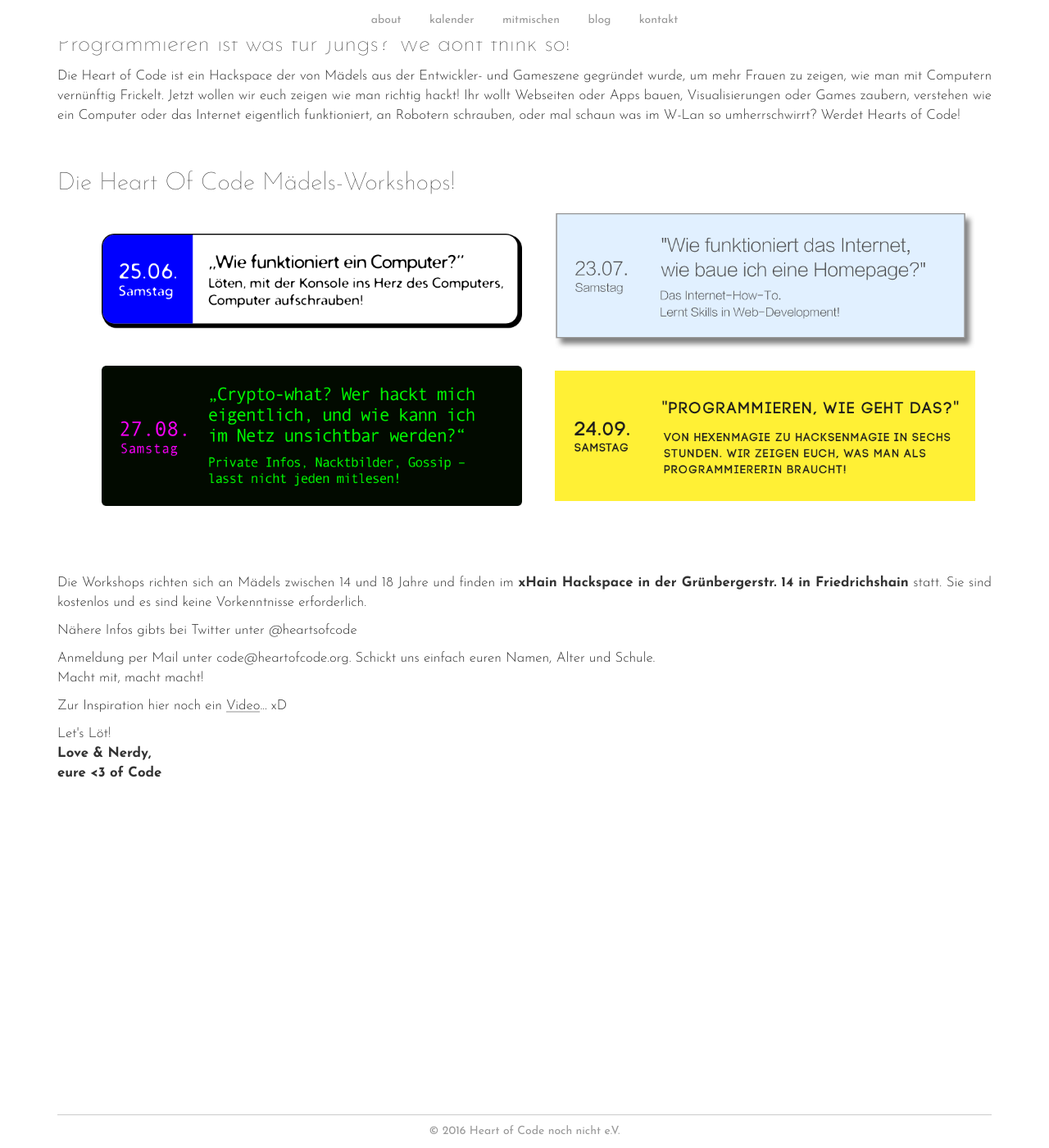
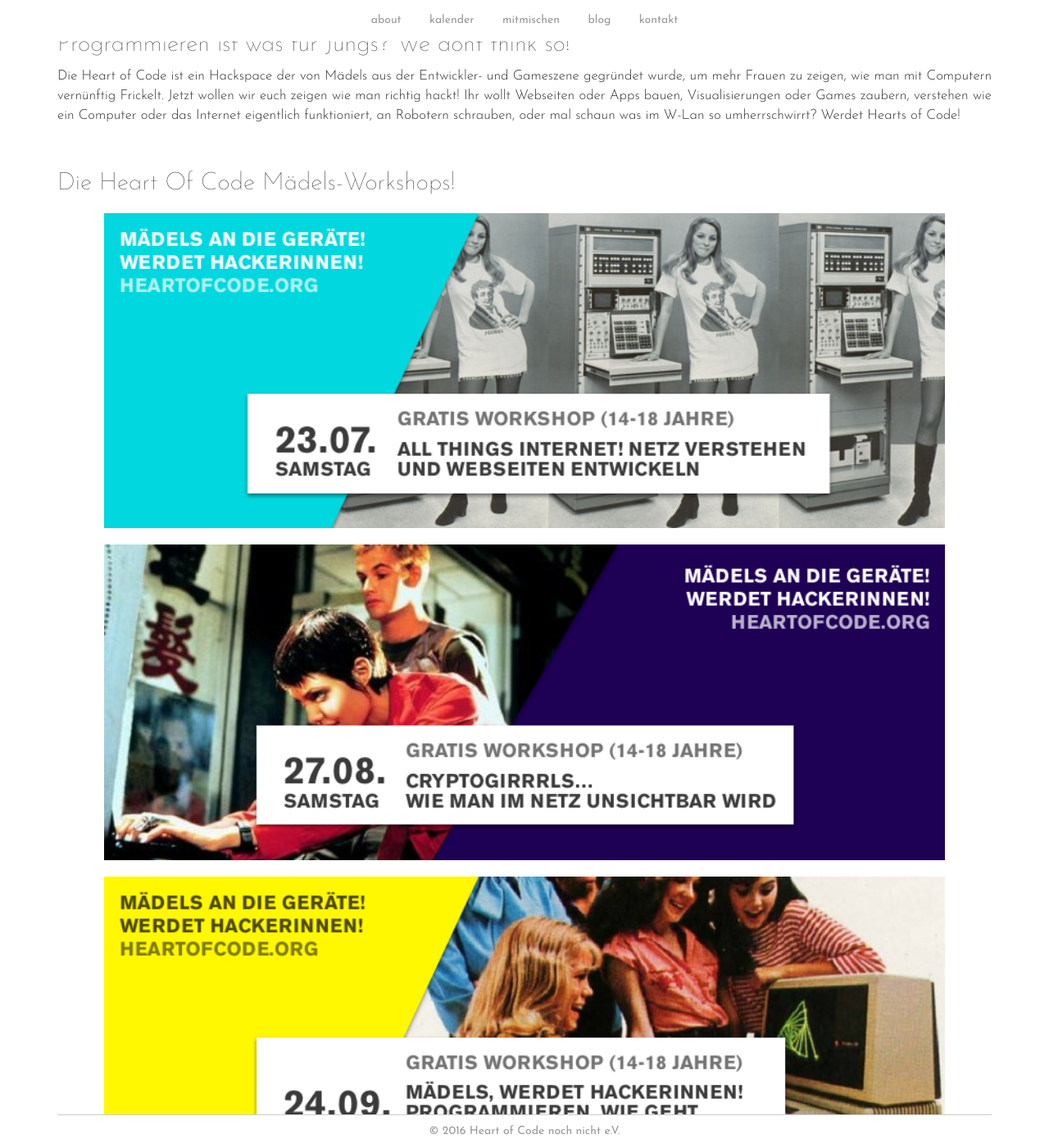
Before and after one commit to heartsofcode/heartofcode, a Jekyll site: the page built from hacksenzimmer/index.html, in a window 1280 px wide and 1400 px high, scrolled down 948 px. Shown: the whole window at 82% size. Built offline with Jekyll 4.4.1, drawn with Linux system fonts in a browser that asks for light colours; some web fonts are replaced; some of the changed text lies outside the part shown.

Commit message:
update hacksenzimmer banner

```diff
--- a/assets/themes/bootstrap/css/style.css
+++ b/assets/themes/bootstrap/css/style.css
@@ -93,10 +93,15 @@ h2, h3, h4, h5 {
 
 /*images*/
 .workshop-block{
-  width: 45%;
-  margin-left: 3%;
+  width: 90%;
   margin-top: 10px;
   margin-bottom:10px;
+}
+
+.add-startpage{
+  width: 50%;
+  margin-top: 10px;
+  margin-bottom: 50px;
 }
 
 /*blog*/
--- a/hacksenzimmer/index.html
+++ b/hacksenzimmer/index.html
@@ -16,14 +16,14 @@ Jetzt wollen wir euch zeigen wie man richtig hackt! Ihr wollt Webseiten oder App
 <br>
 <h2>Die Heart Of Code Mädels-Workshops!</h2>
 
-  <img class="workshop-block" src="/img/hacksenzimmer/workshop-01.png" alt="Computerwerbung aus den 80ern mit Mädchen.">
-  <img class="workshop-block" src="/img/hacksenzimmer/workshop-02.png" alt=" Workshop 23.07. Wie funktioniert das Internet">
-  <img class="workshop-block" src="/img/hacksenzimmer/workshop-03.png" alt="Workshop 27.08. Crypto-what? Wer hackt mich eigentlich, und wie kann ich im Netz unsichtbar werden?">
-  <img  class="workshop-block"src="/img/hacksenzimmer/workshop-04.png" alt="Workshop 24.09. Programmieren, wie geht das?">
+  <img class="workshop-block" src="/img/hacksenzimmer/banner-web.png" alt=" Workshop 23.07. Wie funktioniert das Internet">
+  <img class="workshop-block" src="/img/hacksenzimmer/banner-crypto.png" alt=" Workshop 27.8. Crypto-what? Wer hackt mich eigentlich, und wie kann ich im Netz unsichtbar werden?">
+  <img class="workshop-block" src="/img/hacksenzimmer/banner-prog.png" alt="Workshop 24.09. Programmieren, wie geht das?">
+  <img  class="workshop-block"src="/img/hacksenzimmer/banner-letsloet.png" alt="Workshop 29.10. PWie funktioniert eigentlich mein Computer?">
 <br><br><br><br>
 <p>Die Workshops richten sich an Mädels zwischen 14 und 18 Jahre und finden im <b>xHain Hackspace in der Grünbergerstr. 14 in Friedrichshain</b> statt. Sie sind kostenlos und es sind keine Vorkenntnisse erforderlich.</p>
 
-<p>Nähere Infos gibts bei Twitter unter @heartsofcode</p>
+<p>Nähere Infos gibts bei Twitter unter @heartsofcode und bei facebook auf unserer Seite Heart Of Code.</p>
 
 <p>Anmeldung per Mail unter code@heartofcode.org. Schickt uns einfach euren Namen, Alter und Schule. <br> Macht mit, macht macht! </p>
 
--- a/index.html
+++ b/index.html
@@ -15,6 +15,7 @@ tagline: Heart of Code
   unpredictable ship in existence. There was nothing it couldn't do,
   provided you knew exactly how improbable it was that the thing you
   wanted it to do would ever happen.”
-
-
 </p>
+<br><br><br><br>
+<p>Unser fliegends Hacksenzimmer, nächste Termine:</p>
+<a href="/hacksenzimmer"><img class="add-startpage" src="/img/hacksenzimmer/banner-web.png" alt=" Workshop 23.07. Wie funktioniert das Internet"></a>
```
Also changed, not shown: img/hacksenzimmer/banner-crypto.png (added), img/hacksenzimmer/banner-letsloet.png (added), img/hacksenzimmer/banner-prog.png (added), img/hacksenzimmer/banner-web.png (added).
